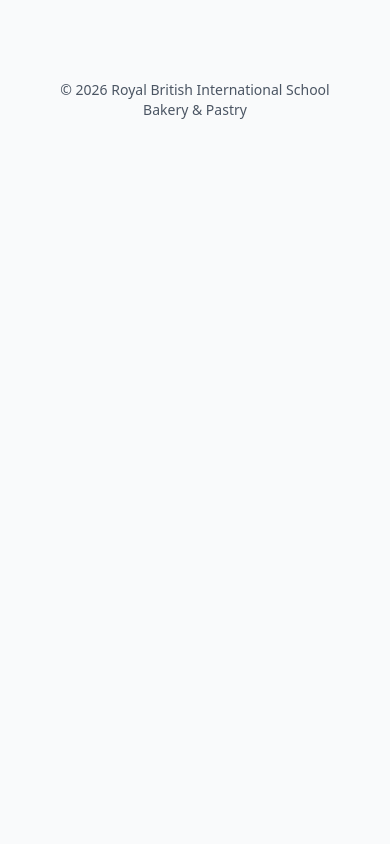
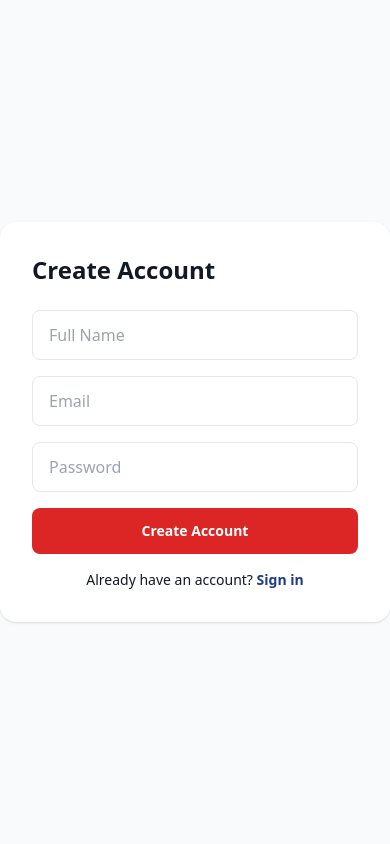
Before and after one commit to ram-nyros/Royal-British-frontend, a React (Vite) app: page /signup in a window 390 px wide. Shown: the top 844 px of the page. Built offline with nearby package versions, Linux system fonts and the light colour scheme; no server answers.

Commit message:
signin and signup

```diff
--- a/src/App.jsx
+++ b/src/App.jsx
@@ -7,6 +7,8 @@
 import Courses from "./pages/Courses";
 import Admissions from "./pages/Admissions";
 import Apply from "./pages/Apply";
+import SignIn from "./pages/SignIn";
+import SignUp from "./pages/SignUp";
 
 function App() {
   return (
@@ -18,6 +20,8 @@
         <Route path="/courses" element={<Courses />} />
         <Route path="/admissions" element={<Admissions />} />
         <Route path="/apply" element={<Apply />} />
+        <Route path="/signin" element={<SignIn />} />
+        <Route path="/signup" element={<SignUp />} />
       </Routes>
       <Footer />
     </BrowserRouter>
--- a/src/components/Navbar.jsx
+++ b/src/components/Navbar.jsx
@@ -15,6 +15,15 @@
           <Link to="/apply" className="hover:underline">
             Apply
           </Link>
+          <Link to="/signin" className="hover:underline">
+            Sign In
+          </Link>
+          <Link
+            to="/signup"
+            className="ml-2 inline-block bg-red-600 text-white px-3 py-1 rounded-lg font-semibold hover:bg-red-700"
+          >
+            Sign Up
+          </Link>
         </div>
       </div>
     </nav>
--- a/src/pages/Home.jsx
+++ b/src/pages/Home.jsx
@@ -18,6 +18,8 @@
   FaCheckCircle as CheckCircle,
   FaStar as Star,
 } from "react-icons/fa";
+
+import logo from "../assets/logo.png";
 
 const RoyalBritishBakery = () => {
   const [isMenuOpen, setIsMenuOpen] = useState(false);
@@ -127,8 +129,12 @@
         <div className="max-w-7xl mx-auto px-4 sm:px-6 lg:px-8">
           <div className="flex justify-between items-center h-20">
             <div className="flex items-center space-x-3">
-              <div className="w-16 h-16 bg-gradient-to-br from-blue-600 to-red-600 rounded-full flex items-center justify-center">
-                <span className="text-white font-bold text-xl">RB</span>
+              <div className="w-16 h-16 rounded-full overflow-hidden bg-white/10 flex items-center justify-center">
+                <img
+                  src={logo}
+                  alt="Royal British"
+                  className="w-full h-full object-cover"
+                />
               </div>
               <div>
                 <h1
@@ -149,7 +155,7 @@
             </div>
 
             {/* Desktop Menu */}
-            <div className="hidden md:flex space-x-8">
+            <div className="hidden md:flex items-center space-x-8">
               {["Home", "Courses", "About", "Facilities", "Contact"].map(
                 (item) => (
                   <a
@@ -165,6 +171,21 @@
                   </a>
                 )
               )}
+
+              <a
+                href="/signin"
+                className={`${
+                  scrolled ? "text-gray-700" : "text-white"
+                } font-medium hover:underline`}
+              >
+                Sign In
+              </a>
+              <a
+                href="/signup"
+                className="ml-2 bg-red-600 text-white px-4 py-2 rounded-full font-semibold hover:bg-red-700"
+              >
+                Sign Up
+              </a>
             </div>
 
             <button
@@ -198,6 +219,21 @@
                   </a>
                 )
               )}
+
+              <a
+                href="/signin"
+                className="block px-3 py-2 text-gray-700 hover:bg-blue-50 rounded-lg"
+                onClick={() => setIsMenuOpen(false)}
+              >
+                Sign In
+              </a>
+              <a
+                href="/signup"
+                className="block px-3 py-2 text-white bg-red-600 rounded-lg text-center font-semibold"
+                onClick={() => setIsMenuOpen(false)}
+              >
+                Sign Up
+              </a>
             </div>
           </div>
         )}
--- /dev/null
+++ b/src/pages/SignIn.jsx
@@ -0,0 +1,46 @@
+import React from "react";
+import { useNavigate } from "react-router-dom";
+
+const SignIn = () => {
+  const navigate = useNavigate();
+
+  const handleSubmit = (e) => {
+    e.preventDefault();
+    // TODO: integrate auth
+    navigate("/");
+  };
+
+  return (
+    <div className="min-h-screen flex items-center justify-center bg-gray-50">
+      <div className="max-w-md w-full bg-white p-8 rounded-2xl shadow">
+        <h2 className="text-2xl font-bold mb-6">Sign In</h2>
+        <form onSubmit={handleSubmit} className="space-y-4">
+          <input
+            type="email"
+            placeholder="Email"
+            required
+            className="w-full px-4 py-3 border rounded-lg focus:outline-none"
+          />
+          <input
+            type="password"
+            placeholder="Password"
+            required
+            className="w-full px-4 py-3 border rounded-lg focus:outline-none"
+          />
+          <button className="w-full bg-blue-900 text-white py-3 rounded-lg font-semibold">
+            Sign In
+          </button>
+        </form>
+
+        <div className="mt-4 text-sm text-center">
+          Don’t have an account?{" "}
+          <a href="/signup" className="text-blue-900 font-semibold">
+            Create one
+          </a>
+        </div>
+      </div>
+    </div>
+  );
+};
+
+export default SignIn;
--- /dev/null
+++ b/src/pages/SignUp.jsx
@@ -0,0 +1,52 @@
+import React from "react";
+import { useNavigate } from "react-router-dom";
+
+const SignUp = () => {
+  const navigate = useNavigate();
+
+  const handleSubmit = (e) => {
+    e.preventDefault();
+    // TODO: integrate registration
+    navigate("/signin");
+  };
+
+  return (
+    <div className="min-h-screen flex items-center justify-center bg-gray-50">
+      <div className="max-w-md w-full bg-white p-8 rounded-2xl shadow">
+        <h2 className="text-2xl font-bold mb-6">Create Account</h2>
+        <form onSubmit={handleSubmit} className="space-y-4">
+          <input
+            type="text"
+            placeholder="Full Name"
+            required
+            className="w-full px-4 py-3 border rounded-lg focus:outline-none"
+          />
+          <input
+            type="email"
+            placeholder="Email"
+            required
+            className="w-full px-4 py-3 border rounded-lg focus:outline-none"
+          />
+          <input
+            type="password"
+            placeholder="Password"
+            required
+            className="w-full px-4 py-3 border rounded-lg focus:outline-none"
+          />
+          <button className="w-full bg-red-600 text-white py-3 rounded-lg font-semibold">
+            Create Account
+          </button>
+        </form>
+
+        <div className="mt-4 text-sm text-center">
+          Already have an account?{" "}
+          <a href="/signin" className="text-blue-900 font-semibold">
+            Sign in
+          </a>
+        </div>
+      </div>
+    </div>
+  );
+};
+
+export default SignUp;
```
